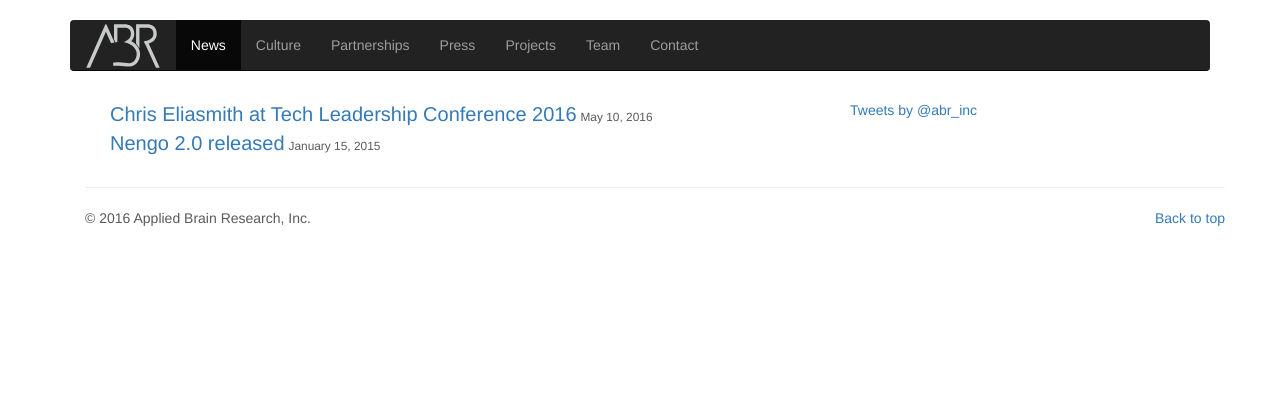
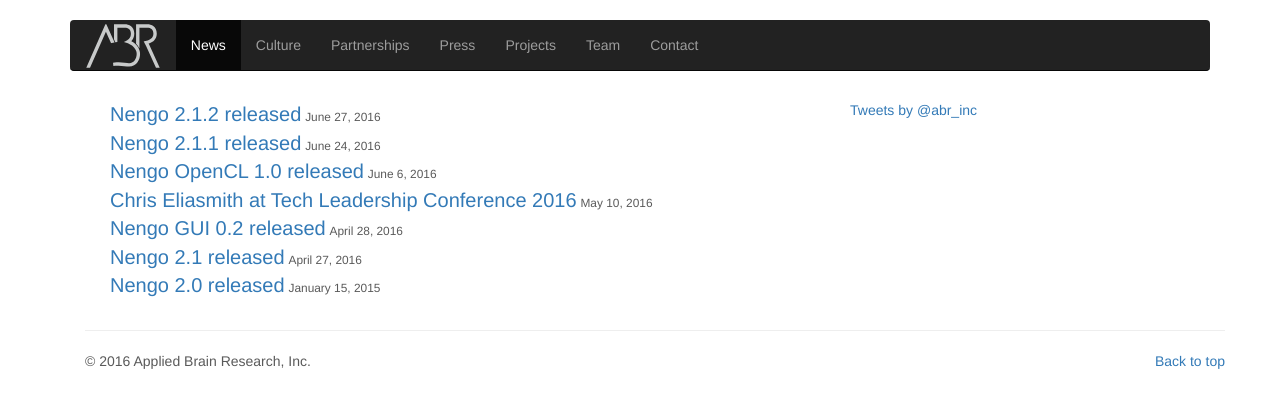
Before and after one commit to abr/abr.github.io, a Jekyll site: the page built from news.html, in a window 1280 px wide. Shown: the top 408 px of the page. Built offline with Jekyll 4.4.1, drawn with Linux system fonts in a browser that asks for light colours; nearby versions of some CDN libraries; comment, search, counter and statistics services are not loaded; part of the change alters nothing that is shown.

Commit message:
Write release announcement posts
for several recent releases:
- Nengo 2.1, 2.1.1, 2.1.2
- Nengo GUI 0.2
- Nengo OCL 1.0

````diff
--- a/_layouts/default.html
+++ b/_layouts/default.html
@@ -1,3 +1,6 @@
+---
+extracss: nil
+---
 <!DOCTYPE html>
 <html lang="en">
   <head>
@@ -29,6 +32,11 @@
       ga('create', 'UA-41658423-3', 'auto');
       ga('send', 'pageview');
     </script>
+    {% if page.extracss %}
+    <style>
+      {{ page.extracss | rstrip }}
+    </style>
+    {% endif %}
   </head>
   <body>
 
--- /dev/null
+++ b/_posts/2016-04-27-nengo-21-released.md
@@ -0,0 +1,62 @@
+---
+layout: post
+title: Nengo 2.1 released
+author: Trevor Bekolay
+---
+
+The [Nengo team](https://github.com/nengo/nengo/blob/master/CONTRIBUTORS.rst)
+is happy to announce the release of Nengo 2.1.
+
+### What is Nengo?
+
+Nengo is a Python library for building and simulating
+large-scale neural models for AI and robotics.
+It can be thought of as a neural compiler,
+transforming a functional description of a neural model
+to a network of spiking or non-spiking neurons
+that can run on multiple backends
+including GPUs and neuromorphic hardware.
+
+### What's new?
+
+Since Nengo 2.0, the ecosystem has grown significantly.
+We have recently released a graphical interface called
+[Nengo GUI](https://github.com/nengo/nengo_gui)
+to look at different parts of your model as it simulates,
+and [Nengo OCL](https://github.com/nengo/nengo_ocl)
+to speed up large simulations
+by taking advantage of your GPU.
+
+Nengo itself has learned several new features. Some highlights:
+
+- The output of a node can now be properly reset by using a
+  [Process](http://pythonhosted.org/nengo/examples/processes.html).
+  Processes can also be used to inject noise into an ensemble.
+- We added a new learning rule called
+  [Voja](http://pythonhosted.org/nengo/examples/learn_associations.html)
+  that updates an ensemble's encoders to fire selectively to its inputs.
+
+We also changed how learning rules get error information.
+Instead of the `Connection.modulatory` attribute,
+you provide error information by connecting to the learning rule.
+Additionally, if you were probing a connections' `'decoders'` or `'transform'`
+to see how weights were changing during learning,
+you should now probe the more general `'weights'`.
+
+To see the full list of changes in Nengo 2.1, head to the
+[Github release page](https://github.com/nengo/nengo/releases/tag/v2.1.0).
+
+### How do I get it?
+
+To get the new version of Nengo, use `pip`.
+
+```bash
+pip install --upgrade nengo
+```
+
+### Where can I learn more?
+
+- [Install from PyPI](https://pypi.python.org/pypi/nengo)
+- [Source on Github](https://github.com/nengo/nengo)
+- [Documentation](https://pythonhosted.org/nengo)
+- [Example models](https://pythonhosted.org/nengo/examples.html)
--- /dev/null
+++ b/_posts/2016-04-28-nengo-gui-02-released.md
@@ -0,0 +1,71 @@
+---
+layout: post
+title: Nengo GUI 0.2 released
+author: Trevor Bekolay
+extracss: |
+    @media (max-width: 991px) {
+        .post img {
+            width: 100%;
+        }
+    }
+    @media (min-width: 992px) {
+        .post img {
+            -webkit-transform: translateX(-179px);
+            transform: translateX(-179px);
+        }
+    }
+    @media (min-width: 1200px) {
+        .post img {
+            -webkit-transform: translateX(-111.5px);
+            transform: translateX(-111.5px);
+        }
+    }
+---
+
+The [Nengo GUI team](https://github.com/nengo/nengo_gui/blob/master/CONTRIBUTORS.rst)
+is excited to announce the release of Nengo GUI 0.2.
+
+Nengo GUI is a relatively new project that is changing rapidly.
+We would love to
+[get your feedback](https://github.com/nengo/nengo_gui/issues)
+on this new release
+to ensure that version 1.0 is useful for everyone!
+
+### What is Nengo GUI?
+
+Nengo GUI is a web-based interactive interface
+where you can build Nengo models,
+simulate them on different backends,
+and visualize model behavior.
+
+![Nengo GUI interface]({{ site.baseurl }}/img/gui-02.gif)
+
+### What's new?
+
+Nengo GUI is a relatively new project that is changing rapidly.
+The 0.2 release includes several new features:
+
+- The network graph can now be exported to SVG for inclusion in publications.
+- Data shown in the GUI can now be exported to CSV for later analysis.
+- The simulation will automatically slow down to real time
+  if it's simulating faster than real time.
+  The speed can be controlled with a new slider in the bottom left.
+
+Nengo GUI 0.2 is also the first release that is compatible with
+[Nengo 2.1]({% post_url 2016-04-27-nengo-21-released %}).
+
+To see the full list of changes in Nengo GUI 0.2, head to the
+[Github release page](https://github.com/nengo/nengo_gui/releases/tag/v0.2.0).
+
+### How do I get it?
+
+To get the new version of Nengo GUI, use `pip`.
+
+```bash
+pip install --upgrade nengo_gui
+```
+
+### Where can I learn more?
+
+- [Install from PyPI](https://pypi.python.org/pypi/nengo_gui)
+- [Source on Github](https://github.com/nengo/nengo_gui)
--- /dev/null
+++ b/_posts/2016-06-06-nengo-ocl-10-released.md
@@ -0,0 +1,75 @@
+---
+layout: post
+title: Nengo OpenCL 1.0 released
+author: Trevor Bekolay
+---
+
+The [Nengo OCL team](https://github.com/nengo/nengo_ocl/blob/master/CONTRIBUTORS.rst)
+is proud to announce the release of Nengo OpenCL 1.0.
+
+### What is Nengo OpenCL?
+
+Nengo OpenCL is a backend for Nengo that uses
+the OpenCL framework to run large-scale neural models
+on CPUs, GPUs, and other OpenCL-capable platforms.
+Using the OpenCL backend can be orders of magnitude faster
+than the reference backend for large models.
+
+### How do I use it?
+
+To use Nengo OpenCL, replace instances of `nengo.Simulator`
+with `nengo_ocl.Simulator`.
+
+For example, if you have a network called `model`
+and you run it with
+
+```python
+with nengo.Simulator(model) as sim:
+    sim.run(10)
+```
+
+you would change that to
+
+```python
+with nengo_ocl.Simulator(model) as sim:
+    sim.run(10)
+```
+
+and that's it!
+
+### What's new?
+
+Since its first 0.1 release one year ago,
+Nengo OpenCL has been mostly stable and bug-free,
+hence bumping up to version 1.0.
+Version 1.0 works with the recent
+[Nengo 2.1]({% post_url 2016-04-27-nengo-21-released %}) release.
+Under the hood, we've made a number of improvements
+to simplify the codebase and speed up many models.
+
+To see the full list of changes in Nengo OpenCL 1.0, head to the
+[Github release page](https://github.com/nengo/nengo_ocl/releases/tag/v1.0.0).
+
+### How do I get it?
+
+Installing Nengo OpenCL is more difficult than
+other parts of the Nengo ecosystem since
+OpenCL must be properly installed first.
+See [our notes on installing OpenCL](https://github.com/nengo/nengo_ocl/blob/master/README.rst#installing-opencl)
+for assistance.
+
+Once OpenCL is installed, use `pip`.
+
+```bash
+pip install --upgrade nengo_ocl
+```
+
+If something goes wrong during the installation,
+which can happen due to differing OpenCL installs,
+refer to our [installation notes](https://github.com/nengo/nengo_ocl/blob/master/README.rst#dependencies-and-installation)
+for assistance.
+
+### Where can I learn more?
+
+- [Install from PyPI](https://pypi.python.org/pypi/nengo_ocl)
+- [Source on Github](https://github.com/nengo/nengo_ocl)
--- /dev/null
+++ b/_posts/2016-06-24-nengo-211-released.md
@@ -0,0 +1,48 @@
+---
+layout: post
+title: Nengo 2.1.1 released
+author: Trevor Bekolay
+---
+
+The [Nengo team](https://github.com/nengo/nengo/blob/master/CONTRIBUTORS.rst)
+is glad to announce the release of Nengo 2.1.1.
+
+### What is Nengo?
+
+Nengo is a Python library for building and simulating
+large-scale neural models for AI and robotics.
+It can be thought of as a neural compiler,
+transforming a functional description of a neural model
+to a network of spiking or non-spiking neurons
+that can run on multiple backends
+including GPUs and neuromorphic hardware.
+
+### What's new?
+
+Nengo 2.1.1 changes how the default `LIF` neuron model
+decides when the spike. It should now be closer to the
+behavior of the `LIFRate` model, which is used to
+determine decoding weights, meaning that the new `LIF` model
+is more accurate than the previous model.
+However, the previous model is slightly faster,
+so we have made it available as
+[`nengo_extras.FastLIF`](https://github.com/nengo/nengo_extras).
+
+This release also fixes several bugs.
+To see the full list of changes, head to the
+[Github release page](https://github.com/nengo/nengo/releases/tag/v2.1.1).
+
+### How do I get it?
+
+To get the new version of Nengo, use `pip`.
+
+```bash
+pip install --upgrade nengo
+```
+
+### Where can I learn more?
+
+- [Install from PyPI](https://pypi.python.org/pypi/nengo)
+- [Source on Github](https://github.com/nengo/nengo)
+- [Documentation](https://pythonhosted.org/nengo)
+- [Example models](https://pythonhosted.org/nengo/examples.html)
--- /dev/null
+++ b/_posts/2016-06-27-nengo-212-released.md
@@ -0,0 +1,40 @@
+---
+layout: post
+title: Nengo 2.1.2 released
+author: Trevor Bekolay
+---
+
+The [Nengo team](https://github.com/nengo/nengo/blob/master/CONTRIBUTORS.rst)
+is glad to announce the release of Nengo 2.1.2.
+
+### What is Nengo?
+
+Nengo is a Python library for building and simulating
+large-scale neural models for AI and robotics.
+It can be thought of as a neural compiler,
+transforming a functional description of a neural model
+to a network of spiking or non-spiking neurons
+that can run on multiple backends
+including GPUs and neuromorphic hardware.
+
+### What's new?
+
+Nengo 2.1.2 is a bug fix release to fix a compatibility issue
+with Nengo 2.1.1 and
+[Nengo OpenCL 1.0]({% post_url 2016-06-06-nengo-ocl-10-released %}).
+If you are using the OpenCL backend, we recommend upgrading to 2.1.2.
+
+### How do I get it?
+
+To get the new version of Nengo, use `pip`.
+
+```bash
+pip install --upgrade nengo
+```
+
+### Where can I learn more?
+
+- [Install from PyPI](https://pypi.python.org/pypi/nengo)
+- [Source on Github](https://github.com/nengo/nengo)
+- [Documentation](https://pythonhosted.org/nengo)
+- [Example models](https://pythonhosted.org/nengo/examples.html)
````
Also changed, not shown: 1 other file.
